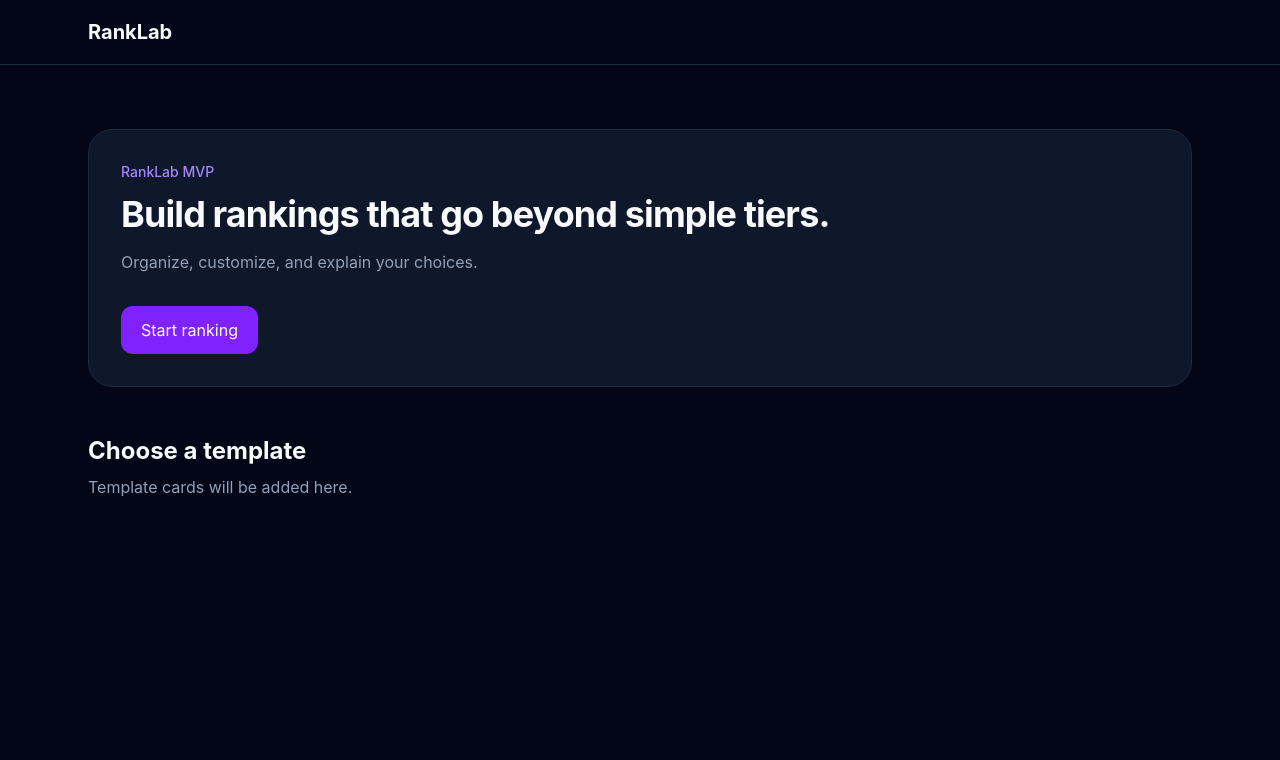
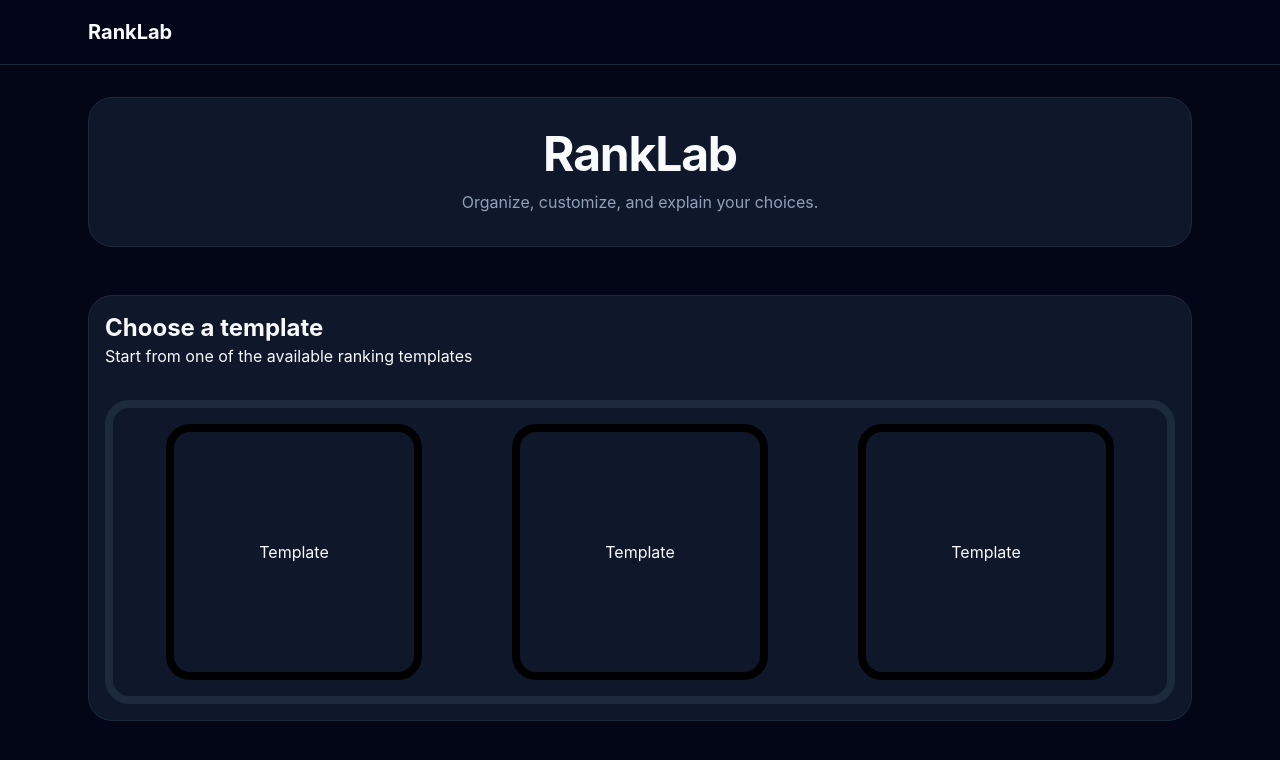
Before and after one commit to SantiG11/ranklab, a React (Vite) app: page / in a window 1280 px wide. Shown: the top 760 px of the page. Built offline with nearby package versions, Linux system fonts and the light colour scheme.

Commit message:
Basic first HomePage Layout

```diff
--- a/src/pages/HomePage.tsx
+++ b/src/pages/HomePage.tsx
@@ -1,30 +1,36 @@
 export function HomePage() {
   return (
-    <main className="mx-auto flex min-h-[calc(100vh-4rem)] max-w-6xl flex-col px-6 py-16">
-      <section className="rounded-3xl border border-slate-800 bg-slate-900 p-8">
-        <p className="mb-3 text-sm font-medium text-violet-400">RankLab MVP</p>
-
-        <h1 className="max-w-3xl text-4xl font-bold tracking-tight text-slate-50">
-          Build rankings that go beyond simple tiers.
-        </h1>
-
-        <p className="mt-4 max-w-2xl text-base text-slate-400">
-          Organize, customize, and explain your choices.
-        </p>
-
-        <button
-          type="button"
-          className="mt-8 rounded-xl bg-violet-600 px-5 py-3 text-sm font-semibold text-white hover:bg-violet-500"
-        >
-          Start ranking
-        </button>
+    <main className="mx-auto flex min-h-[calc(100vh-4rem)] max-w-6xl flex-col px-6 py-8">
+      <section className="rounded-3xl border border-slate-800 bg-slate-900 p-8 flex flex-col items-center">
+        <div className="flex flex-col items-center gap-3">
+          <h1 className="max-w-3xl text-5xl font-bold tracking-tight text-slate-50">
+            RankLab
+          </h1>
+          <p className="max-w-2xl text-base text-slate-400 text-center">
+            Organize, customize, and explain your choices.
+          </p>
+        </div>
       </section>
 
-      <section className="mt-12">
-        <h2 className="text-2xl font-bold text-slate-50">Choose a template</h2>
-        <p className="mt-2 text-slate-400">
-          Template cards will be added here.
-        </p>
+      <section className="mt-12 border border-slate-800 bg-slate-900 rounded-3xl p-4 flex flex-col gap-8">
+        <div>
+          <h2 className="text-2xl font-bold text-slate-50">
+            Choose a template
+          </h2>
+          <p>Start from one of the available ranking templates</p>
+        </div>
+
+        <div className="border-8 border-slate-800 bg-slate-900 rounded-3xl p-4 grid grid-cols-1 gap-4 sm:grid-cols-3 lg:grid-cols-3 justify-items-center">
+          <div className="h-full w-full lg:max-w-64 aspect-square overflow-hidden border-8 border-black bg-slate-900 rounded-3xl p-2  flex items-center justify-center">
+            Template
+          </div>
+          <div className="h-full w-full lg:max-w-64 aspect-square overflow-hidden border-8 border-black bg-slate-900 rounded-3xl p-2 flex items-center justify-center ">
+            Template
+          </div>
+          <div className="h-full w-full lg:max-w-64 aspect-square overflow-hidden border-8 border-black bg-slate-900 rounded-3xl p-2 flex items-center justify-center ">
+            Template
+          </div>
+        </div>
       </section>
     </main>
   );
```
